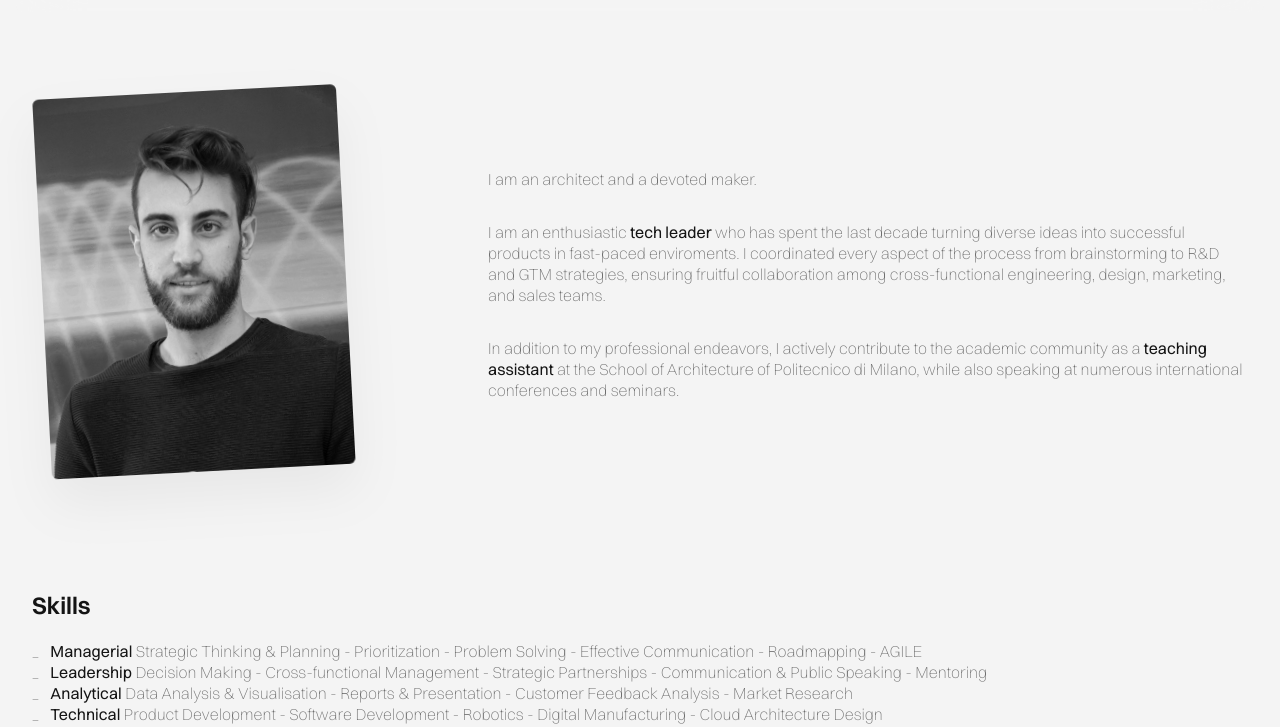
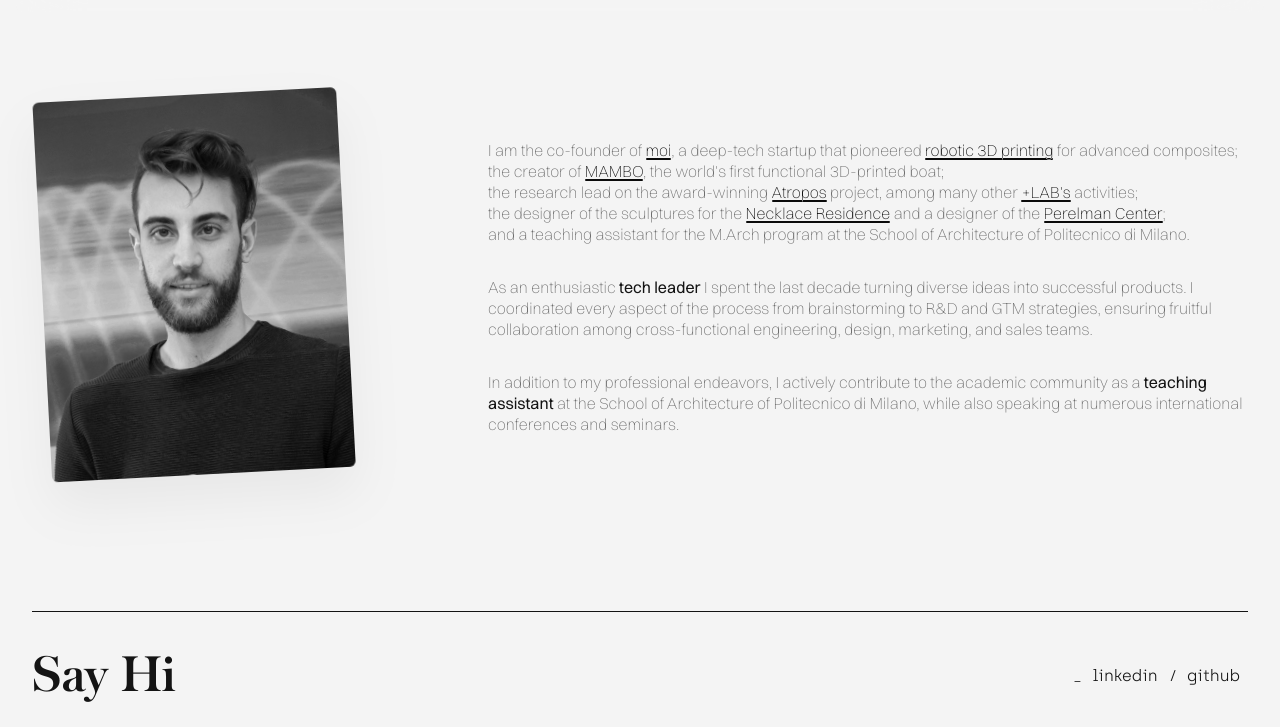
Before and after one commit to mitoni/portfolio, an Astro site: page /about in a window 1280 px wide. Shown: the part 69-796 px from the top of the page. Built offline with nearby package versions, Linux system fonts and the light colour scheme; Astro itself is replaced by a stand-in of ours; animation ran at ten frames a second.

Commit message:
improve bio

```diff
--- a/src/pages/about.astro
+++ b/src/pages/about.astro
@@ -119,61 +119,62 @@ import AboutLayout from "../layouts/AboutLayout.astro";
         </div>
 
         <div class="col col2">
-            <p>I am an architect and a devoted maker.</p>
+            <p>
+                <p>
+                    I am the co-founder of <a
+                        target="_blank"
+                        href="https://www.moi.am">moi</a
+                    >, a deep-tech startup that pioneered <a
+                        target="_blank"
+                        href="https://www.compositesworld.com/articles/continuous-fiber-manufacturing-cfm-with-moi-composites"
+                        >robotic 3D printing</a
+                    >
+                     for advanced composites;<br />
+                     the creator of <a
+                        target="_blank"
+                        href="https://robbreport.com/motors/marine/moi-composites-3-d-printed-vessel-future-of-boat-building-1234583213/"
+                        >MAMBO</a
+                    >, the world's first functional 3D-printed boat;<br />
+                     the research lead on the award-winning <a
+                        target="_blank"
+                        href="https://3dprint.com/150415/atropos-3d-printing-robotics/"
+                        >Atropos</a
+                    > project, among many other <a
+                        target="_blank"
+                        href="https://brainy-seal-8fe.notion.site/Lab-a111a9a8d61c4e3da0325de0d26c82ff"
+                        >+LAB's</a
+                    > activities;<br />
+                     the designer of the sculptures for the <a
+                        target="_blank"
+                        href="https://www.archdaily.com/913934/rex-unveils-final-design-for-mirrored-necklace-residence"
+                        >Necklace Residence</a
+                    > and a designer of the <a
+                        target="_blank"
+                        href="https://www.nytimes.com/2023/09/13/arts/design/perelman-performing-arts-center-review.html"
+                        >Perelman Center</a
+                    >;<br />
+                     and a teaching assistant for the M.Arch program at the
+                    School of Architecture of Politecnico di Milano.
+                </p>
 
-            <p>
-                I am an enthusiastic <strong>tech leader</strong> who has spent the
-                last decade turning diverse ideas into successful products in
-                fast-paced enviroments. I coordinated every aspect of the
-                process from brainstorming to R&D and GTM strategies, ensuring
-                fruitful collaboration among cross-functional engineering,
-                design, marketing, and sales teams.
-            </p>
-            <p>
-                In addition to my professional endeavors, I actively contribute
-                to the academic community as a <strong
-                    >teaching assistant</strong
-                > at the School of Architecture of Politecnico di Milano, while
-                also speaking at numerous international conferences and
-                seminars.
+                <p>
+                    As an enthusiastic <strong>tech leader</strong> I spent the
+                    last decade turning diverse ideas into successful products.
+                    I coordinated every aspect of the process from brainstorming
+                    to R&D and GTM strategies, ensuring fruitful collaboration
+                    among cross-functional engineering, design, marketing, and
+                    sales teams.
+                </p>
+
+                <p>
+                    In addition to my professional endeavors, I actively
+                    contribute to the academic community as a <strong
+                        >teaching assistant</strong
+                    > at the School of Architecture of Politecnico di Milano,
+                    while also speaking at numerous international conferences
+                    and seminars.
+                </p>
             </p>
         </div>
     </Row>
-
-    <h2 id="skills">Skills</h2>
-
-    <ul>
-        <li>
-            <strong>Managerial</strong>
-             Strategic Thinking & Planning - Prioritization - Problem Solving -
-            Effective Communication - Roadmapping - AGILE
-        </li>
-        <li>
-            <strong>Leadership</strong>
-             Decision Making - Cross-functional Management - Strategic
-            Partnerships - Communication & Public Speaking - Mentoring
-        </li>
-
-        <li>
-            <strong>Analytical</strong>
-             Data Analysis & Visualisation - Reports & Presentation - Customer
-            Feedback Analysis - Market Research
-        </li>
-        <li>
-            <strong>Technical</strong>
-             Product Development - Software Development - Robotics - Digital
-            Manufacturing - Cloud Architecture Design
-        </li>
-
-        <li>
-            <strong>Programming</strong>
-             Python - Typescript - SQL - C# - Go - Rust
-        </li>
-        <li>
-            <strong>Training & Certificates</strong>
-             AWS Technical Essentials
-        </li>
-
-        <li><strong>Languages</strong> English / Italian</li>
-    </ul>
 </AboutLayout>
--- a/src/style/global.css
+++ b/src/style/global.css
@@ -71,3 +71,8 @@ strong {
     font-weight: var(--fontWeightMd);
     color: var(--colorText);
 }
+
+s {
+    text-decoration-color: var(--colorStrikethrough);
+    text-decoration-thickness: 2px;
+}
--- a/src/style/vars.css
+++ b/src/style/vars.css
@@ -68,6 +68,8 @@
     --colorProjectsCategory: rgb(var(--gray));
 
     --colorLinkBg: rgb(var(--white));
+
+    --colorStrikethrough: rgb(var(--red));
 }
 
 @media (prefers-color-scheme: dark) {
```
Also changed, not shown: src/pages/index.astro (+4 -4 lines).
